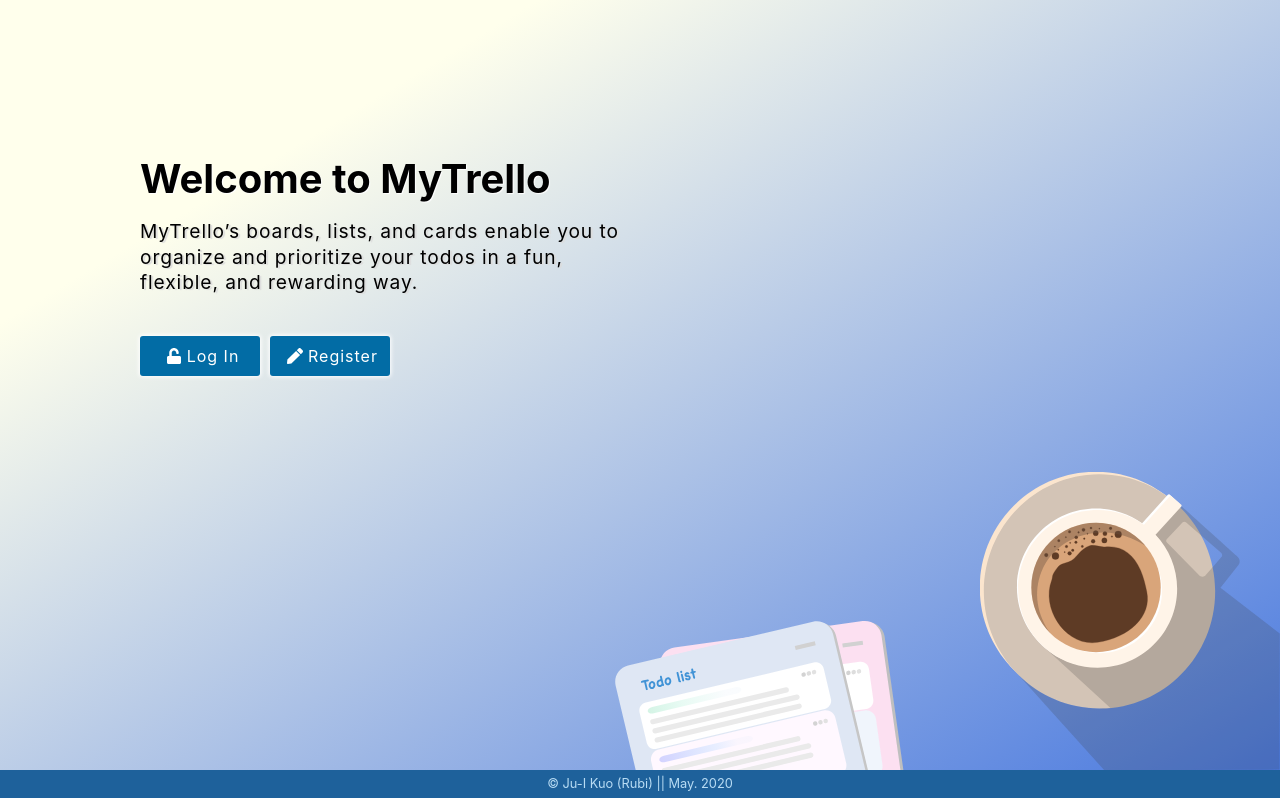
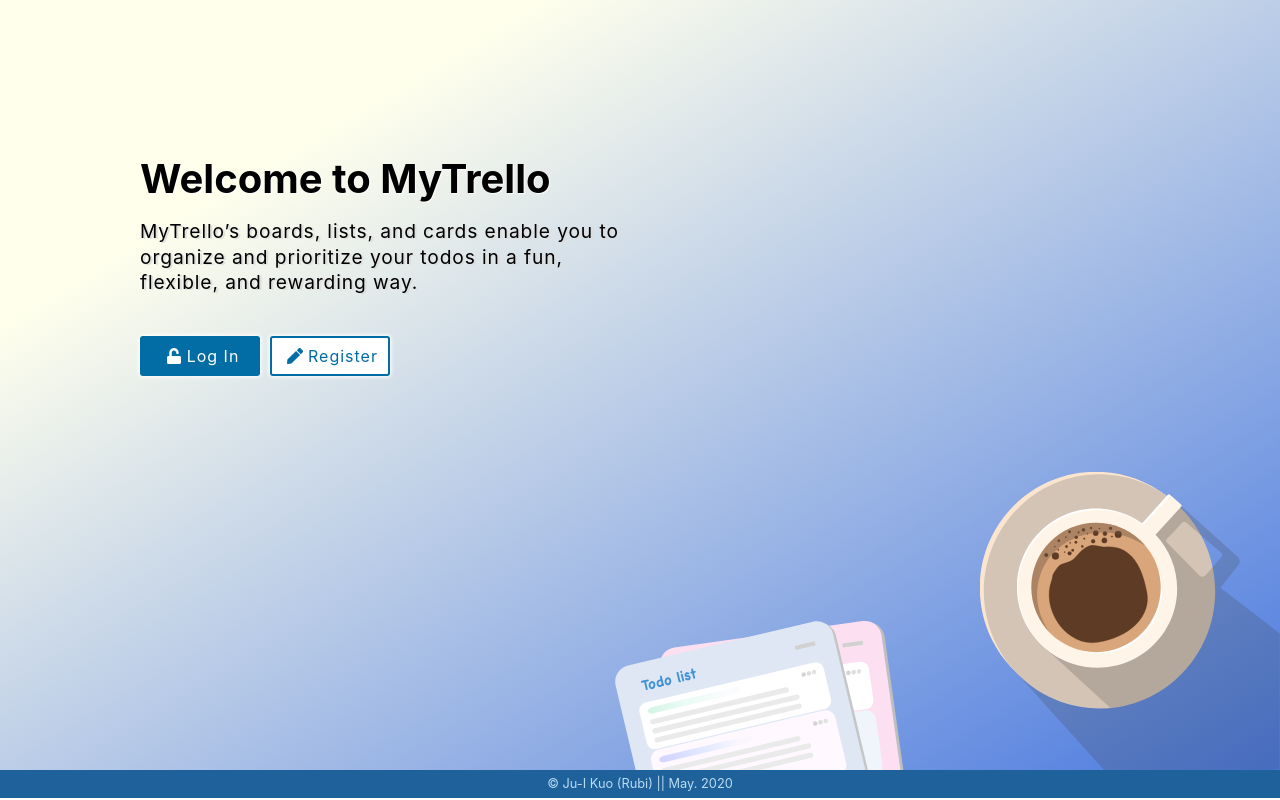
Before and after one commit to rubikuo/MyTrello, a React (Create React App) app in the folder trelloapp/: page / in a window 1280 px wide. Built offline with nearby package versions, Linux system fonts and the light colour scheme; a web font is replaced by a local one.

Commit message:
changed buttons color

```diff
--- a/trelloapp/src/components/Home/Home.js
+++ b/trelloapp/src/components/Home/Home.js
@@ -49,12 +49,12 @@ const Home = () => {
           </article>
           {user === null ? (
             <>
-              <Link to="/login" className="Home__ctn-smlLinks">
+              <Link to="/login" className="Home__ctn-smlLinks Home__ctn-smlLinks--login">
                 <FaUnlock style={{ margin: "0 5px" }} />{" "}
                 <span style={{ margin: "0" }}>Log In</span>
               </Link>
 
-              <Link to="/register" className="Home__ctn-smlLinks">
+              <Link to="/register" className="Home__ctn-smlLinks Home__ctn-smlLinks--register">
                 <FaPen style={{ margin: "0 5px " }} />{" "}
                 <span style={{ margin: "0" }}>Register</span>
               </Link>
--- a/trelloapp/src/components/Home/Home.scss
+++ b/trelloapp/src/components/Home/Home.scss
@@ -64,12 +64,20 @@
       justify-content: center;
       margin: 40px 10px 20px 0px;
       color: rgb(255, 255, 255);
-      background-color: #026ca5;
+
       border-radius: 3px;
       text-decoration: none;
       text-shadow: none;
       letter-spacing: 1px;
       box-shadow: 0px 0px 4px 1px #ffffff;
+      &--login{
+        background-color: #026ca5;
+      }
+      &--register {
+        border: 2px solid #026ca5;
+        color:#026ca5;
+        background-color: white;
+      }
     }
   }
 }
```
